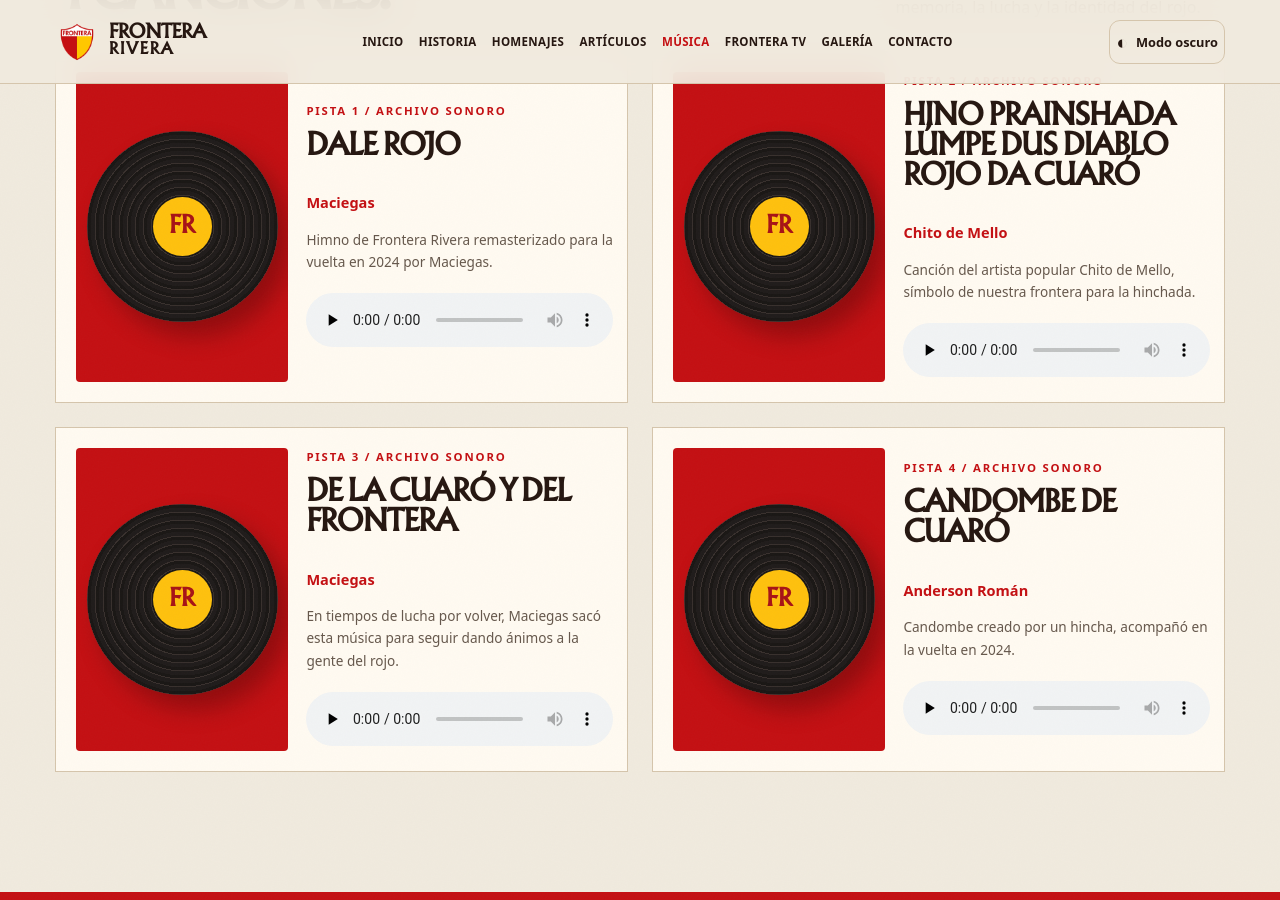
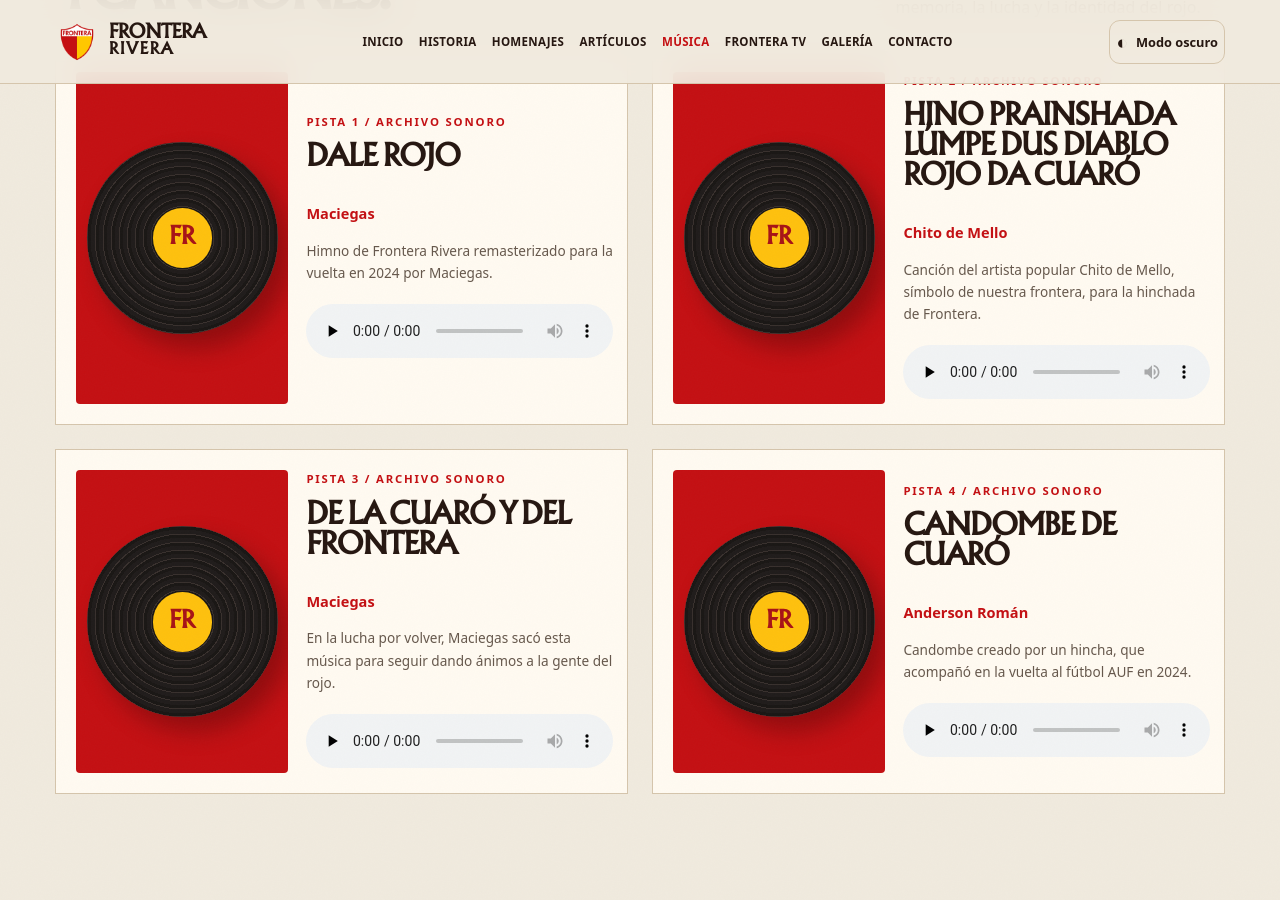
Before and after one commit to lilguti384-jpg/FronteraRivera, a Jekyll site: the page built from musica/index.html, in a window 1280 px wide and 900 px high, scrolled down 583 px. Built offline with Jekyll 4.4.1, drawn with Linux system fonts in a browser that asks for light colours; some web fonts are replaced.

Commit message:
Contenido: actualizar _data/musica.json desde Pages CMS

```diff
--- a/_data/musica.json
+++ b/_data/musica.json
@@ -8,19 +8,19 @@
   {
     "title": "Hino prainshada lúmpe dus diablo rojo da Cuaró",
     "artist": "Chito de Mello",
-    "description": "Canción del artista popular Chito de Mello, símbolo de nuestra frontera para la hinchada.",
+    "description": "Canción del artista popular Chito de Mello, símbolo de nuestra frontera, para la hinchada de Frontera.",
     "audio": "/assets/audio/hino-prainshada.mp3"
   },
   {
     "title": "De la Cuaró y del Frontera",
     "artist": "Maciegas",
-    "description": "En tiempos de lucha por volver, Maciegas sacó esta música para seguir dando ánimos a la gente del rojo.",
+    "description": "En la lucha por volver, Maciegas sacó esta música para seguir dando ánimos a la gente del rojo.",
     "audio": "/assets/audio/de-la-cuaro.mp3"
   },
   {
     "title": "Candombe de Cuaró",
     "artist": "Anderson Román",
-    "description": "Candombe creado por un hincha, acompañó en la vuelta en 2024.",
+    "description": "Candombe creado por un hincha, que acompañó en la vuelta al fútbol AUF en 2024.",
     "audio": "/assets/audio/candombe-cuaro.mp3"
   }
 ]
```
